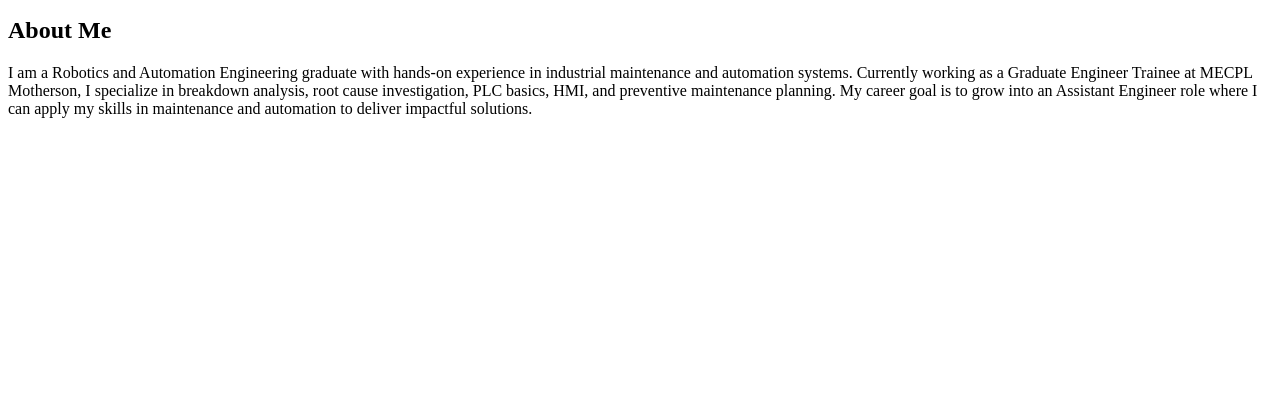
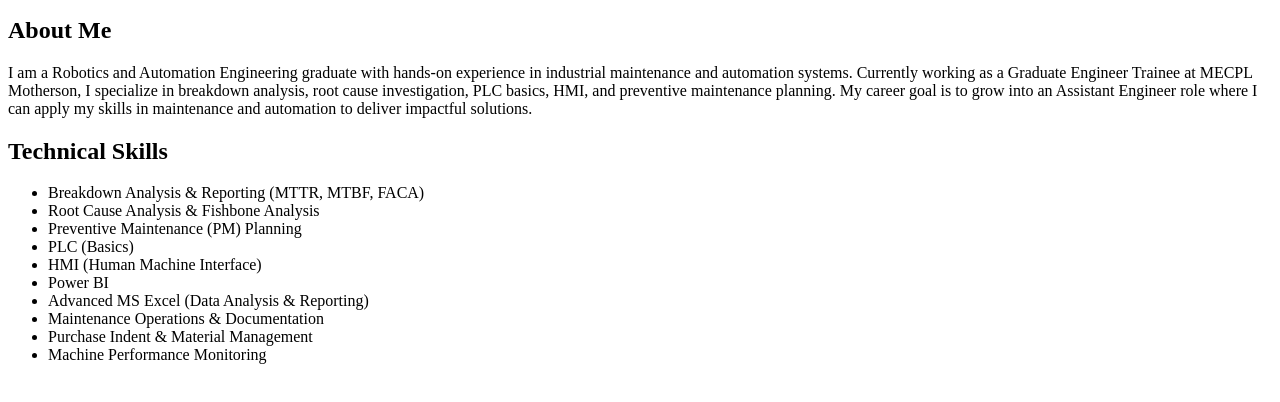
Before and after one commit to gayathri-kumari/gayathri-kumari.github.io, a plain HTML site: page index.html in a window 1280 px wide. Shown: the part 148-550 px from the top of the page. Drawn offline with Linux system fonts and the light colour scheme.

Commit message:
Update index.html
Add Skills section

```diff
--- a/index.html
+++ b/index.html
@@ -15,5 +15,21 @@
     <h2>About Me</h2>
     <p>I am a Robotics and Automation Engineering graduate with hands-on experience in industrial maintenance and automation systems. Currently working as a Graduate Engineer Trainee at MECPL Motherson, I specialize in breakdown analysis, root cause investigation, PLC basics, HMI, and preventive maintenance planning. My career goal is to grow into an Assistant Engineer role where I can apply my skills in maintenance and automation to deliver impactful solutions.</p>
   </section>
+  <!-- Skills Section -->
+<section>
+  <h2>Technical Skills</h2>
+  <ul>
+    <li>Breakdown Analysis & Reporting (MTTR, MTBF, FACA)</li>
+    <li>Root Cause Analysis & Fishbone Analysis</li>
+    <li>Preventive Maintenance (PM) Planning</li>
+    <li>PLC (Basics)</li>
+    <li>HMI (Human Machine Interface)</li>
+    <li>Power BI</li>
+    <li>Advanced MS Excel (Data Analysis & Reporting)</li>
+    <li>Maintenance Operations & Documentation</li>
+    <li>Purchase Indent & Material Management</li>
+    <li>Machine Performance Monitoring</li>
+  </ul>
+</section>
 </body>
 </html>
```
